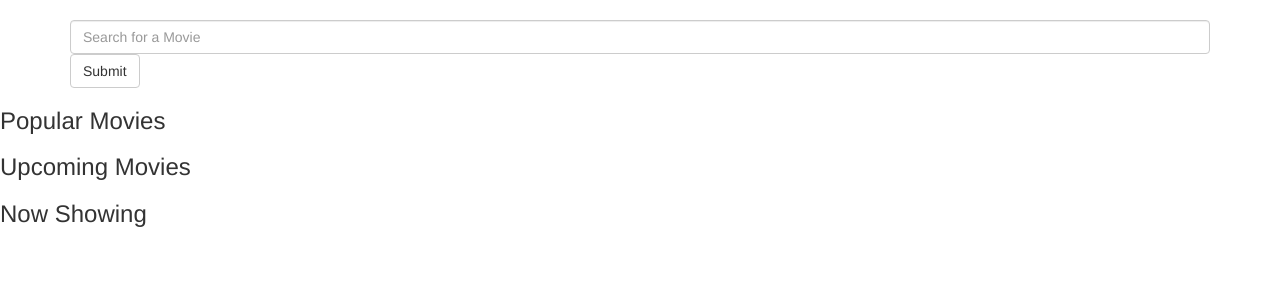
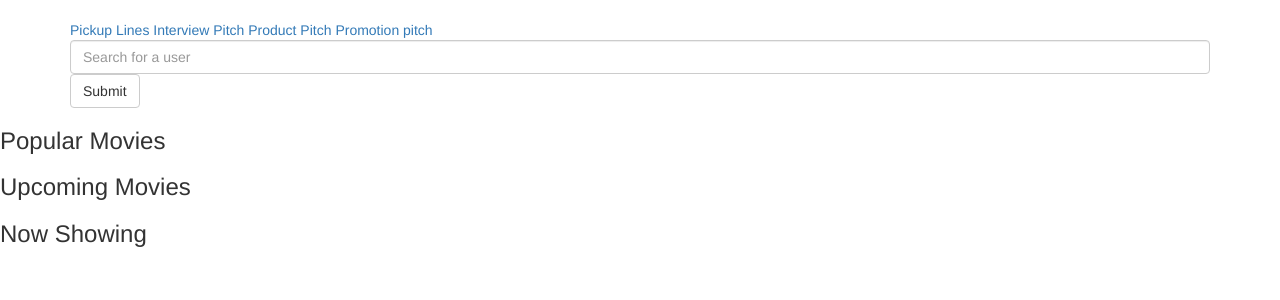
Before and after one commit to EspeIgira/Pitch-one-minute, a Flask app: template app/templates/index.html in a window 1280 px wide. Shown: the part 52-352 px from the top of the page. Run offline with Flask 2, Linux system fonts and the light colour scheme; the template is opened without the code that fills it, so the values that code supplies are empty; some libraries are stand-ins or nearby versions.

Commit message:
adding info homepage

```diff
--- a/app/main/forms.py
+++ b/app/main/forms.py
@@ -4,8 +4,8 @@ from wtforms.validators import Required
 
 class UserForm(FlaskForm):
 
-    title = StringField('User title',validators=[Required()])
-    user = TextAreaField('User user', validators=[Required()])
+    title = StringField('Pitch Category',validators=[Required()])
+    user = TextAreaField('Pitch', validators=[Required()])
     submit = SubmitField('Submit')
 
 class UpdateProfile(FlaskForm):
--- a/app/templates/index.html
+++ b/app/templates/index.html
@@ -28,10 +28,20 @@
     {% block content %}
 
 <div class="container">
+    <div>
+
+        <a href= "{{url_for('main.pickuplines')}}">Pickup Lines</a>
+        <a href= "{{url_for('main.interview')}}">Interview Pitch</a>
+        <a href= "{{url_for('main.product')}}">Product Pitch</a>
+        <a href= "{{url_for('main.promotion')}}">Promotion pitch</a>
+
+    </div>
     <form>
-        <input type="text" name="movie_query" placeholder="Search for a Movie" class="form-control">
+        <input type="text" name="user_query" placeholder="Search for a user" class="form-control">
         <input type="submit"  value="Submit" class="btn btn-default">
     </form>
+
+
 
 </div>
 
--- a/app/templates/macros.html
+++ b/app/templates/macros.html
@@ -18,6 +18,7 @@
     <div class="col-xs-12 col-sm-4 col-md-4 col-lg-4 review-card">
         <h2> {{ review.title}} </h2>
         <p> {{ review.review | truncate(30) }}</p>
+
     </div>
     {% endfor %}
 {% endmacro %}
```
